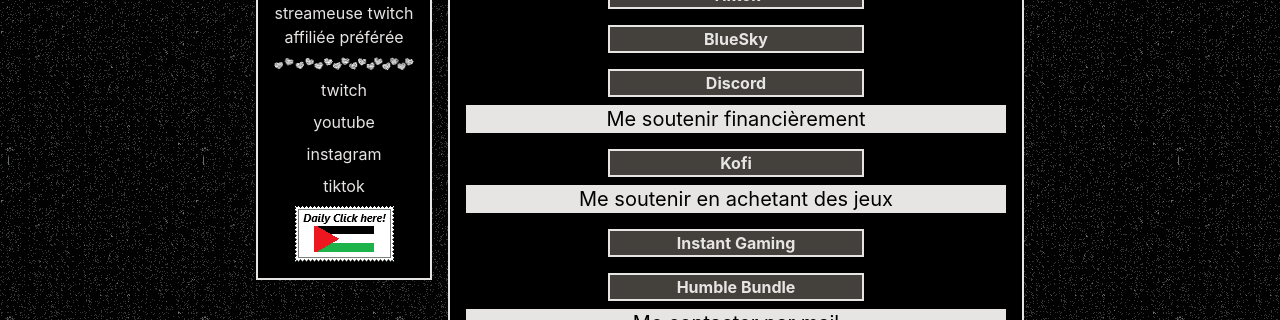
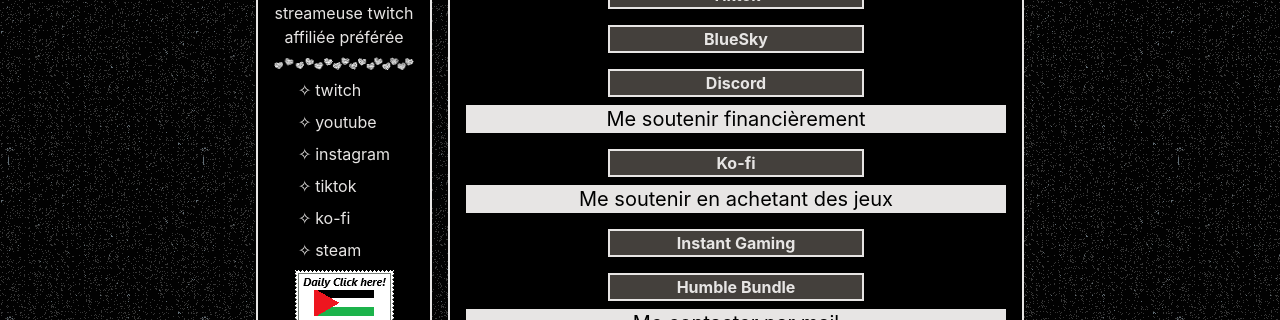
Before and after one commit to rolpf/kraoki_website, a React (Create React App) app: page /#/socials in a window 1280 px wide. Shown: the part 325-645 px from the top of the page. Built offline with nearby package versions, Linux system fonts and the light colour scheme; a web font is replaced by a local one.

Commit message:
new social media links and bullet points (#16)
* add kofi link to socails

* updated some social media links and added pretty bullet points to info block

```diff
--- a/src/components/info.jsx
+++ b/src/components/info.jsx
@@ -12,18 +12,20 @@
       </p>
       <img src="/blinkies/blinkies.gif" alt="white hearts banner" />
 
-      <ul className="">
+      <ul className="text-left">
         <li>
           <a
             href="https://www.twitch.tv/kraoki"
             target="_blank"
             rel="noreferrer"
           >
+            <strong>✧ </strong>
             twitch
           </a>
         </li>
         <li>
           <a href="https://youtube.com/kraoki" target="_blank" rel="noreferrer">
+            <strong>✧ </strong>
             youtube
           </a>
         </li>
@@ -33,6 +35,7 @@
             target="_blank"
             rel="noreferrer"
           >
+            <strong>✧ </strong>
             instagram
           </a>
         </li>
@@ -42,7 +45,24 @@
             target="_blank"
             rel="noreferrer"
           >
+            <strong>✧ </strong>
             tiktok
+          </a>
+        </li>
+        <li>
+          <a href="https://ko-fi.com/kraoki/" target="_blank" rel="noreferrer">
+            <strong>✧ </strong>
+            ko-fi
+          </a>
+        </li>
+        <li>
+          <a
+            href="https://steamcommunity.com/id/kraoki/"
+            target="_blank"
+            rel="noreferrer"
+          >
+            <strong>✧ </strong>
+            steam
           </a>
         </li>
       </ul>
--- a/src/pages/home.jsx
+++ b/src/pages/home.jsx
@@ -24,7 +24,7 @@
             />
             <Button
               title="Regarder les rediffusions"
-              href="https://www.twitch.tv/kraoki/videos?filter=highlights&sort=time"
+              href="https://www.youtube.com/@KraokiVOD"
               target="_blank"
             />
           </div>
--- a/src/pages/socials.jsx
+++ b/src/pages/socials.jsx
@@ -46,7 +46,7 @@
       />
       <h2 className="title">Me soutenir financièrement</h2>
       <Button
-        title="Kofi"
+        title="Ko-fi"
         href="https://ko-fi.com/kraoki/"
         target="_blank"
         rel="noreferrer"
```
